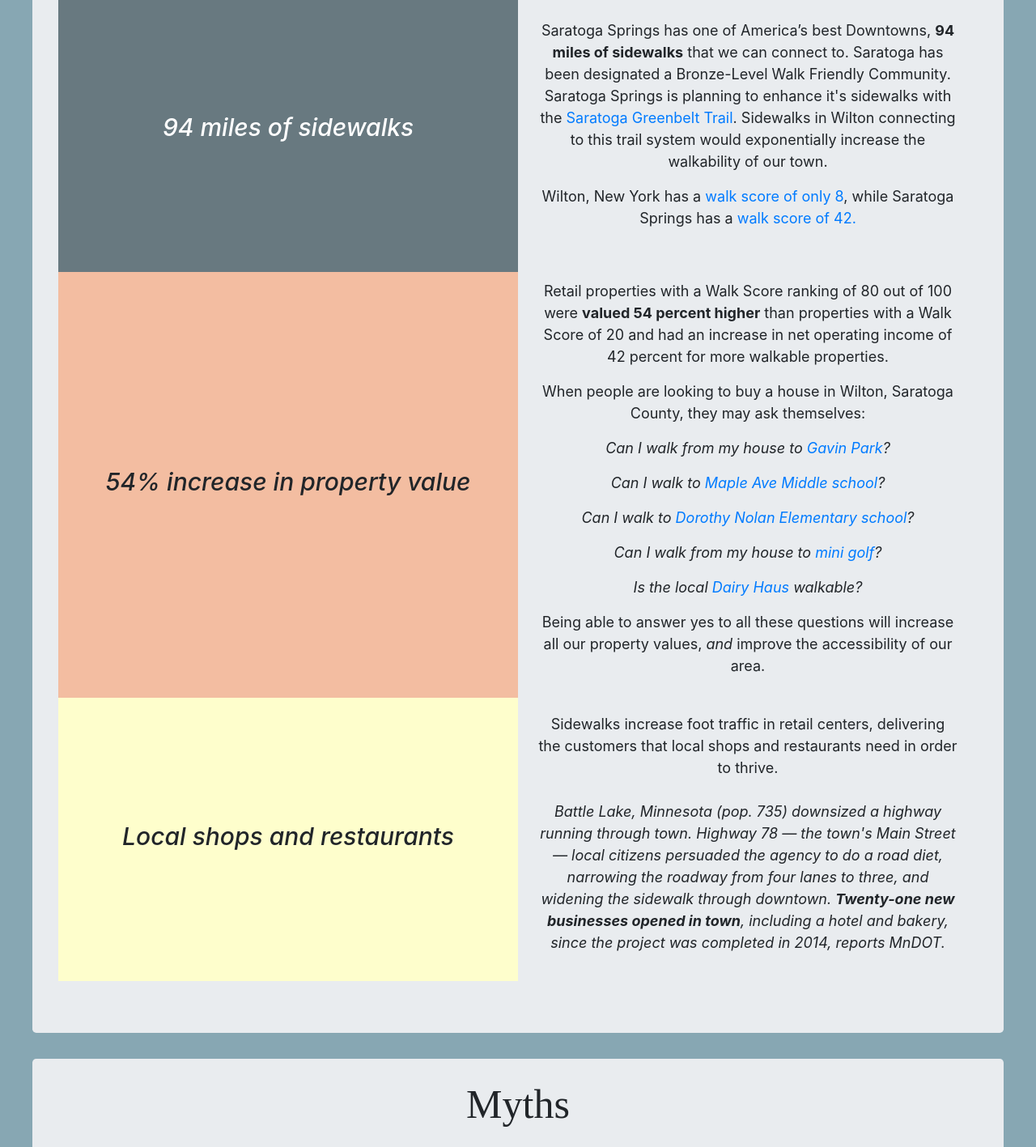
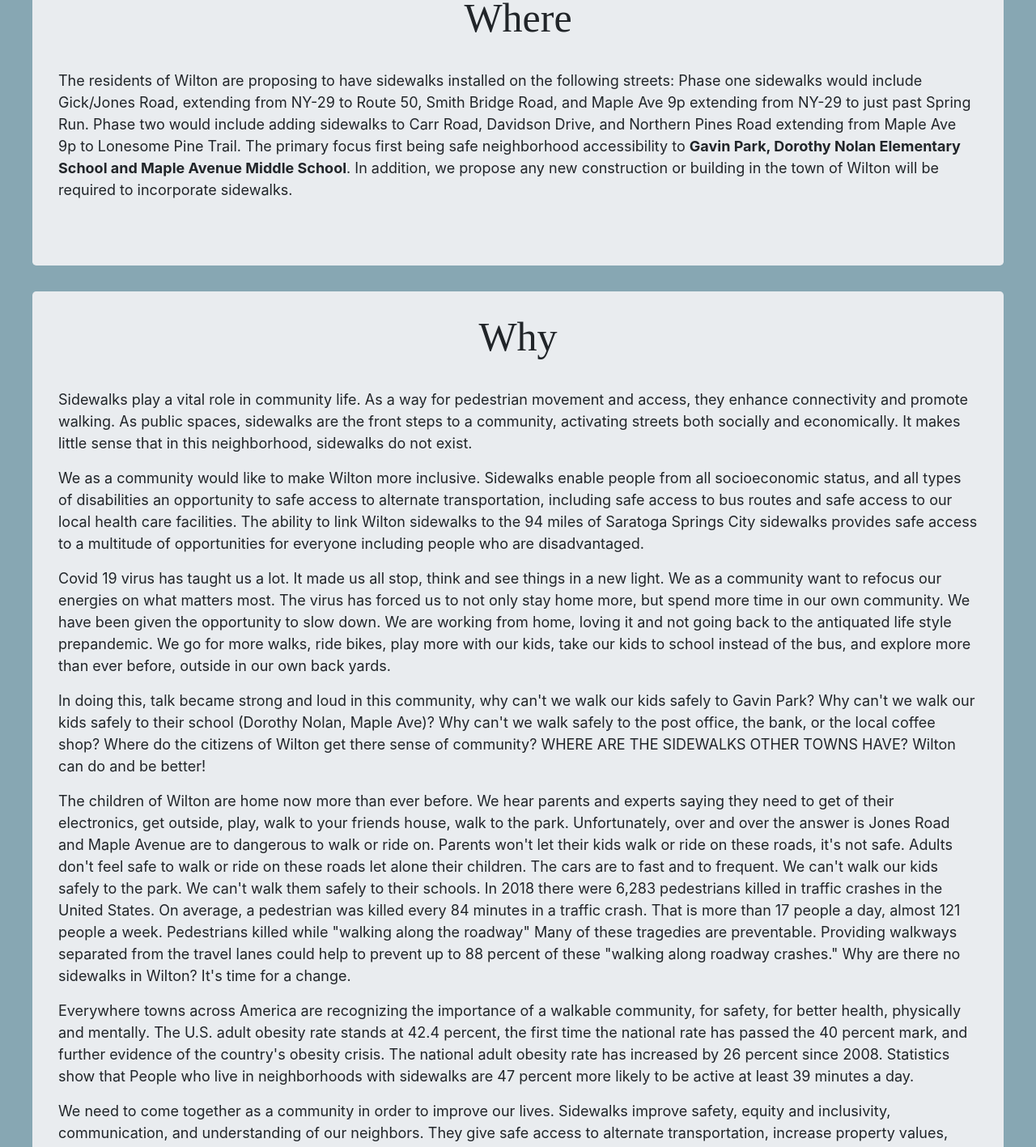
Before and after one commit to stacey-gammon/walkwiltonny, a Next.js app: page / in a window 1280 px wide. Shown: the part 720-2137 px from the top of the page at 81% size. Built offline with nearby package versions, Linux system fonts and the light colour scheme.

Commit message:
add more text

```diff
--- /dev/null
+++ b/pages/components/callout.js
@@ -0,0 +1,21 @@
+import React from 'react';
+import { Row, Col } from 'react-bootstrap';
+
+const Callout = ({ detail, header, bgColor, color }) => {
+  return (
+    <Row className="InfoSectionRow">
+      <Col className="InfoSectionCallout" style={{ backgroundColor: bgColor, color }}>
+        <div className="InfoSectionCalloutText">
+          <h3>{header}</h3>
+        </div>
+      </Col>
+      <Col className="InfoSectionCallout">
+        <div className="InfoSectionDetailText">
+          <p>{detail}</p>
+        </div>
+      </Col>
+    </Row>
+  );
+};
+
+export default Callout;
--- a/pages/index.js
+++ b/pages/index.js
@@ -2,18 +2,22 @@ import Head from 'next/head';
 import styles from '../styles/Home.module.css';
 import { Nav, Navbar, Row, Image, Container, Col, Jumbotron, Button } from 'react-bootstrap';
 import ContactForm from './components/contact_form';
+import Callout from './components/callout';
 
 export default function Home() {
   const CoverPhoto = () => {
     return (
       <div style={{ width: 'auto', textAlign: 'center', height: '100%' }}>
         <div className="photo-hover-text">
-          <h1 className="websiteTitle">Walk Wilton Project</h1>
+          <h1 className="websiteTitle">Walk Wilton New York</h1>
           <p>
             <i>Connecting our community</i>
           </p>
           <h3>
-            <i>This is a proposal to create sidewalks in Wilton, New York</i>
+            <i>
+              This is a proposal to create sidewalks in Wilton, New York,{' '}
+              <b>without raising our taxes!</b>
+            </i>
           </h3>
           <p style={{ backgroundColor: '#687980', padding: '10px' }}>
             {' '}
@@ -52,7 +56,13 @@ export default function Home() {
           <Navbar.Collapse id="basic-navbar-nav">
             <Nav>
               <Nav.Item>
+                <Nav.Link href="#Where">Where</Nav.Link>
+              </Nav.Item>
+              <Nav.Item>
                 <Nav.Link href="#Why">Why</Nav.Link>
+              </Nav.Item>
+              <Nav.Item>
+                <Nav.Link href="#Why">Key points</Nav.Link>
               </Nav.Item>
               <Nav.Item>
                 <Nav.Link href="#Contact">Myths</Nav.Link>
@@ -66,46 +76,97 @@ export default function Home() {
             </Nav>
           </Navbar.Collapse>
         </Navbar>
-
         <Jumbotron>
           <CoverPhoto />
         </Jumbotron>
+        <div id="Where">
+          <Jumbotron>
+            <h1 className="sectionTitle">Where</h1>
+            <p>
+              The residents of Wilton are proposing to have sidewalks installed on the following
+              streets: Phase one sidewalks would include Gick/Jones Road, extending from NY-29 to
+              Route 50, Smith Bridge Road, and Maple Ave 9p extending from NY-29 to just past Spring
+              Run. Phase two would include adding sidewalks to Carr Road, Davidson Drive, and
+              Northern Pines Road extending from Maple Ave 9p to Lonesome Pine Trail. The primary
+              focus first being safe neighborhood accessibility to{' '}
+              <b>Gavin Park, Dorothy Nolan Elementary School and Maple Avenue Middle School</b>. In
+              addition, we propose any new construction or building in the town of Wilton will be
+              required to incorporate sidewalks.
+            </p>
+          </Jumbotron>
+        </div>
         <div id="Why">
           <Jumbotron style={{ paddingTop: '0px' }}>
             <h1 className="sectionTitle">Why</h1>
-            <Row className="InfoSectionRow">
-              <Col
-                className="InfoSectionCallout"
-                style={{ backgroundColor: '#687980', color: 'white' }}
-              >
-                <div className="InfoSectionCalloutText">
-                  <h3>94 miles of sidewalks</h3>
-                </div>
-              </Col>
-              <Col className="InfoSectionCallout">
-                <div className="InfoSectionDetailText">
-                  <p>
-                    Saratoga Springs has one of America’s best Downtowns,{' '}
-                    <b>94 miles of sidewalks</b> that we can connect to. Saratoga has been
-                    designated a Bronze-Level Walk Friendly Community. Saratoga Springs is planning
-                    to enhance it's sidewalks with the{' '}
-                    <a href="https://www.saratoga-springs.org/2425/Saratoga-Greenbelt-Trail">
-                      Saratoga Greenbelt Trail
-                    </a>
-                    . Sidewalks in Wilton connecting to this trail system would exponentially
-                    increase the walkability of our town.
-                  </p>
-                  <p>
-                    Wilton, New York has a{' '}
-                    <a href="https://www.walkscore.com/score/wilton-new-york">
-                      walk score of only 8
-                    </a>
-                    , while Saratoga Springs has a{' '}
-                    <a href="https://www.walkscore.com/NY/Saratoga_Springs">walk score of 42.</a>
-                  </p>
-                </div>
-              </Col>
-            </Row>
+
+            <p>
+              {' '}
+              Sidewalks play a vital role in community life. As a way for pedestrian movement and
+              access, they enhance connectivity and promote walking. As public spaces, sidewalks are
+              the front steps to a community, activating streets both socially and economically. It
+              makes little sense that in this neighborhood, sidewalks do not exist.{' '}
+            </p>
+            <p>
+              We as a community would like to make Wilton more inclusive. Sidewalks enable people
+              from all socioeconomic status, and all types of disabilities an opportunity to safe
+              access to alternate transportation, including safe access to bus routes and safe
+              access to our local health care facilities. The ability to link Wilton sidewalks to
+              the 94 miles of Saratoga Springs City sidewalks provides safe access to a multitude of
+              opportunities for everyone including people who are disadvantaged.{' '}
+            </p>
+            <p>
+              Covid 19 virus has taught us a lot. It made us all stop, think and see things in a new
+              light. We as a community want to refocus our energies on what matters most. The virus
+              has forced us to not only stay home more, but spend more time in our own community. We
+              have been given the opportunity to slow down. We are working from home, loving it and
+              not going back to the antiquated life style prepandemic. We go for more walks, ride
+              bikes, play more with our kids, take our kids to school instead of the bus, and
+              explore more than ever before, outside in our own back yards.{' '}
+            </p>
+            <p>
+              In doing this, talk became strong and loud in this community, why can't we walk our
+              kids safely to Gavin Park? Why can't we walk our kids safely to their school (Dorothy
+              Nolan, Maple Ave)? Why can't we walk safely to the post office, the bank, or the local
+              coffee shop? Where do the citizens of Wilton get there sense of community? WHERE ARE
+              THE SIDEWALKS OTHER TOWNS HAVE? Wilton can do and be better!
+            </p>
+            <p>
+              The children of Wilton are home now more than ever before. We hear parents and experts
+              saying they need to get of their electronics, get outside, play, walk to your friends
+              house, walk to the park. Unfortunately, over and over the answer is Jones Road and
+              Maple Avenue are to dangerous to walk or ride on. Parents won't let their kids walk or
+              ride on these roads, it's not safe. Adults don't feel safe to walk or ride on these
+              roads let alone their children. The cars are to fast and to frequent. We can't walk
+              our kids safely to the park. We can't walk them safely to their schools. In 2018 there
+              were 6,283 pedestrians killed in traffic crashes in the United States. On average, a
+              pedestrian was killed every 84 minutes in a traffic crash. That is more than 17 people
+              a day, almost 121 people a week. Pedestrians killed while "walking along the
+              roadway" Many of these tragedies are preventable. Providing walkways separated from
+              the travel lanes could help to prevent up to 88 percent of these "walking along
+              roadway crashes." Why are there no sidewalks in Wilton? It's time for a change.
+            </p>
+            <p>
+              {' '}
+              Everywhere towns across America are recognizing the importance of a walkable
+              community, for safety, for better health, physically and mentally.
+              The U.S. adult obesity rate stands at 42.4 percent, the first time the national rate
+              has passed the 40 percent mark, and further evidence of the country's obesity crisis.
+              The national adult obesity rate has increased by 26 percent since 2008. Statistics
+              show that People who live in neighborhoods with sidewalks are 47 percent more likely
+              to be active at least 39 minutes a day.
+            </p>
+            <p>
+              We need to come together as a community in order to improve our lives. Sidewalks
+              improve safety, equity and inclusivity, communication, and understanding of our
+              neighbors. They give safe access to alternate transportation, increase property
+              values, beautify the neighborhood, promote business, improve health, bring people
+              together and help to create a sense of community.
+            </p>
+          </Jumbotron>
+        </div>
+        <div id="key">
+          <Jumbotron style={{ paddingTop: '0px' }}>
+            <h1 className="sectionTitle">Key points</h1>
 
             <Row className="InfoSectionRow">
               <Col className="InfoSectionCallout" style={{ backgroundColor: '#f3bda1' }}>
@@ -167,7 +228,39 @@ export default function Home() {
                 </div>
               </Col>
             </Row>
-
+            <Row className="InfoSectionRow">
+              <Col
+                className="InfoSectionCallout"
+                style={{ backgroundColor: '#687980', color: 'white' }}
+              >
+                <div className="InfoSectionCalloutText">
+                  <h3>94 miles of sidewalks</h3>
+                </div>
+              </Col>
+              <Col className="InfoSectionCallout">
+                <div className="InfoSectionDetailText">
+                  <p>
+                    Saratoga Springs has one of America’s best Downtowns,{' '}
+                    <b>94 miles of sidewalks</b> that we can connect to. Saratoga has been
+                    designated a Bronze-Level Walk Friendly Community. Saratoga Springs is planning
+                    to enhance it's sidewalks with the{' '}
+                    <a href="https://www.saratoga-springs.org/2425/Saratoga-Greenbelt-Trail">
+                      Saratoga Greenbelt Trail
+                    </a>
+                    . Sidewalks in Wilton connecting to this trail system would exponentially
+                    increase the walkability of our town.
+                  </p>
+                  <p>
+                    Wilton, New York has a{' '}
+                    <a href="https://www.walkscore.com/score/wilton-new-york">
+                      walk score of only 8
+                    </a>
+                    , while Saratoga Springs has a{' '}
+                    <a href="https://www.walkscore.com/NY/Saratoga_Springs">walk score of 42.</a>
+                  </p>
+                </div>
+              </Col>
+            </Row>
             <Row className="InfoSectionRow">
               <Col className="InfoSectionCallout" style={{ backgroundColor: '#fefecc' }}>
                 <div className="InfoSectionCalloutText">
```
